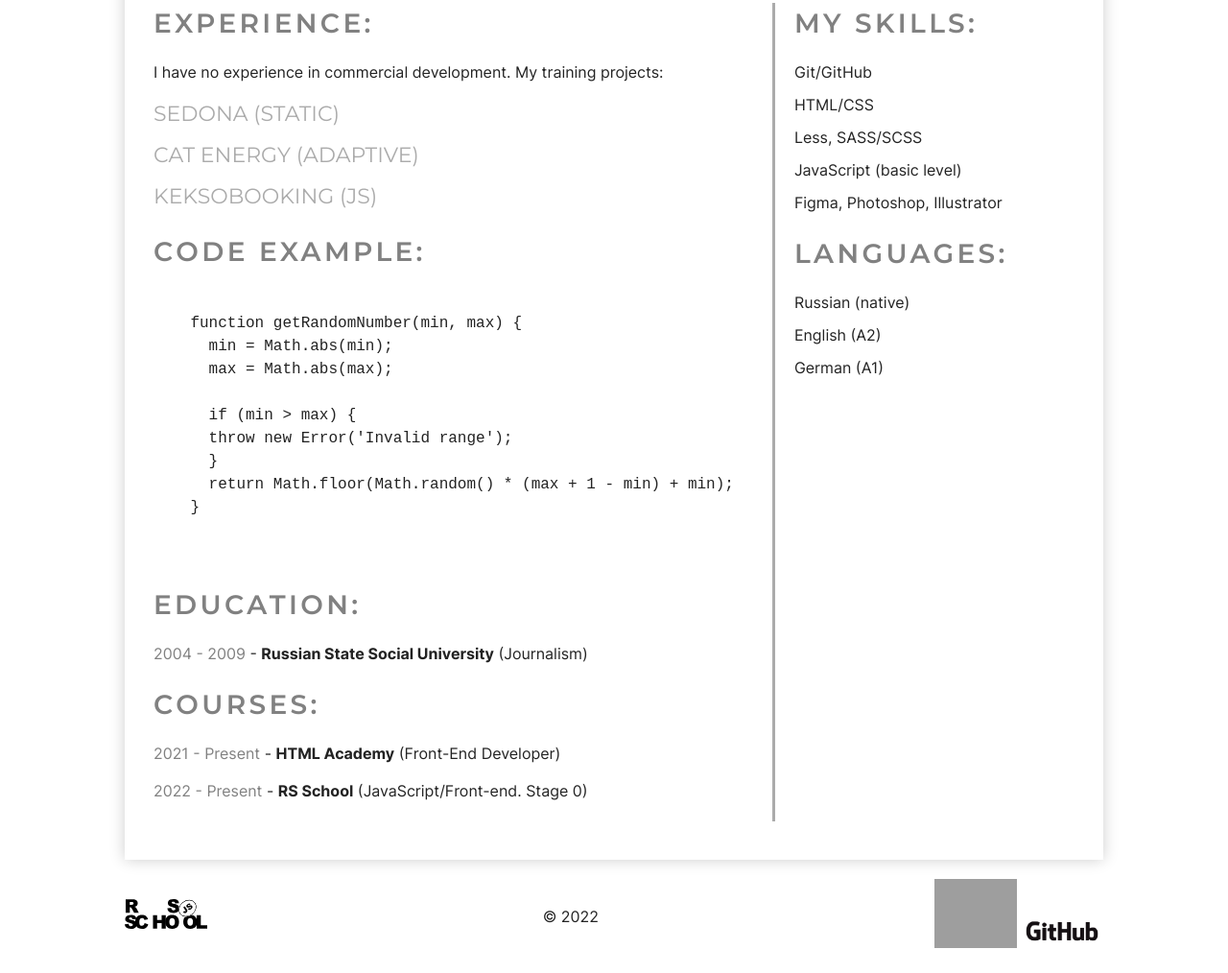
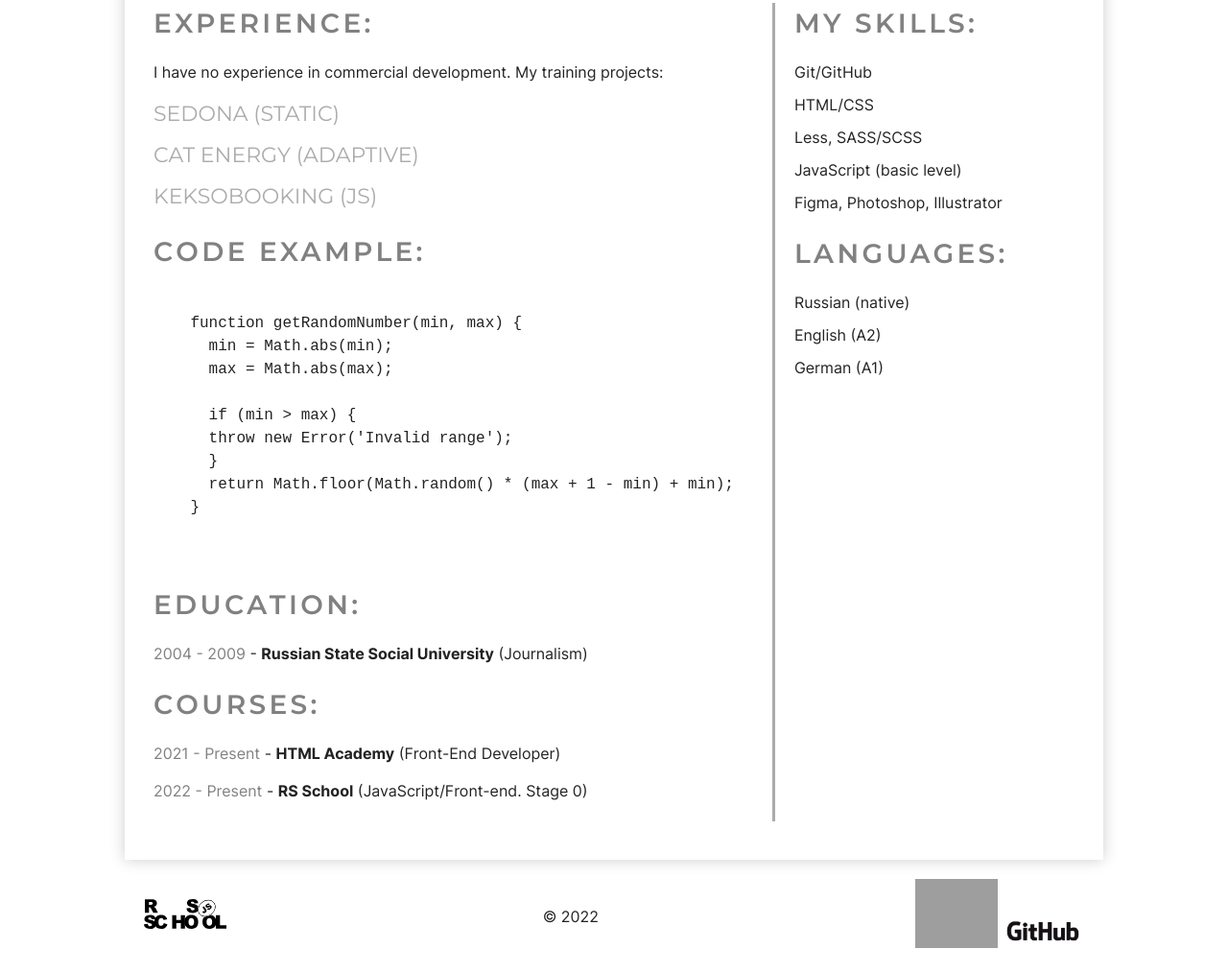
Before and after one commit to cinis-ad-cinis/rsschool-cv, a plain HTML site: page index.html in a window 1280 px wide. Shown: the part 591-1605 px from the top of the page at 96% size. Drawn offline with Linux system fonts and the light colour scheme; grey boxes are pictures that could not be loaded.

Commit message:
fix: change width of footer

```diff
--- a/css/style.css
+++ b/css/style.css
@@ -260,7 +260,7 @@
 }
 
 .footer-container {
-  width: 1020px;
+  width: 980px;
   margin: 0 auto;
 }
 
```
